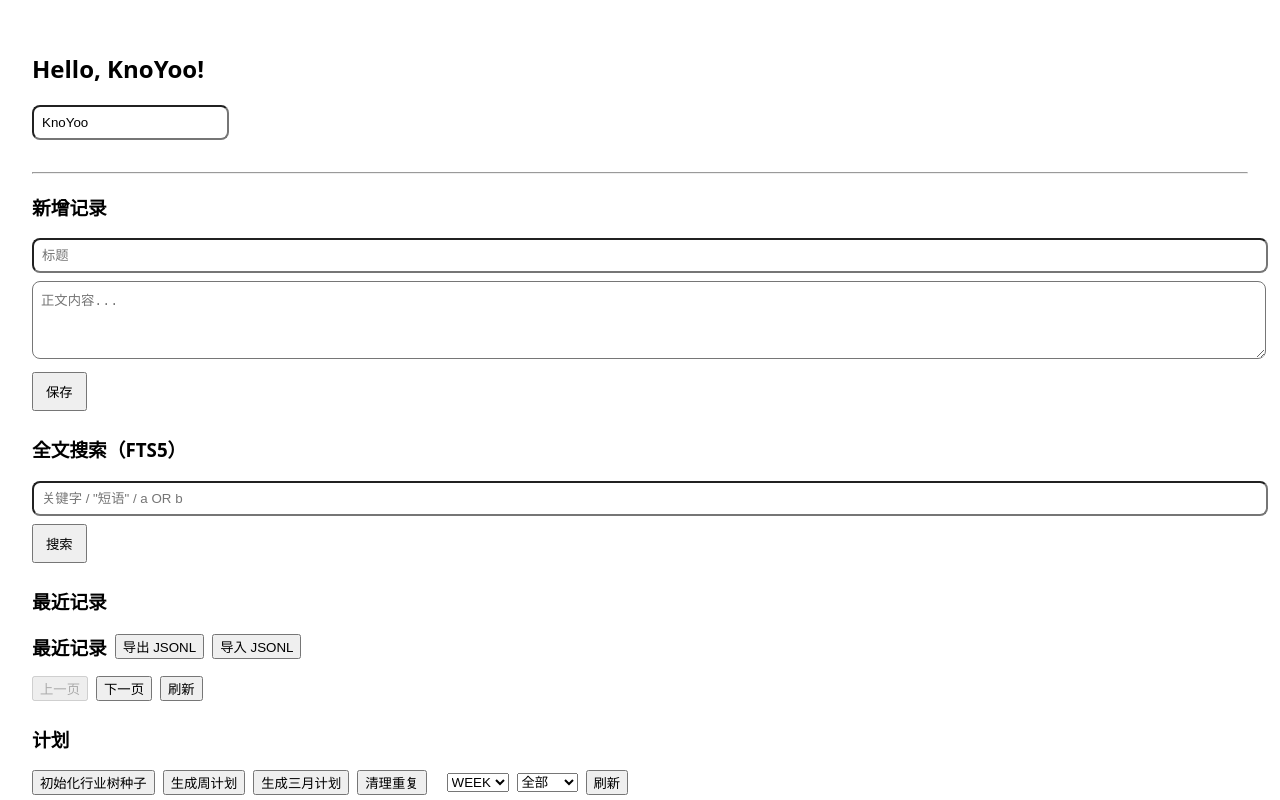
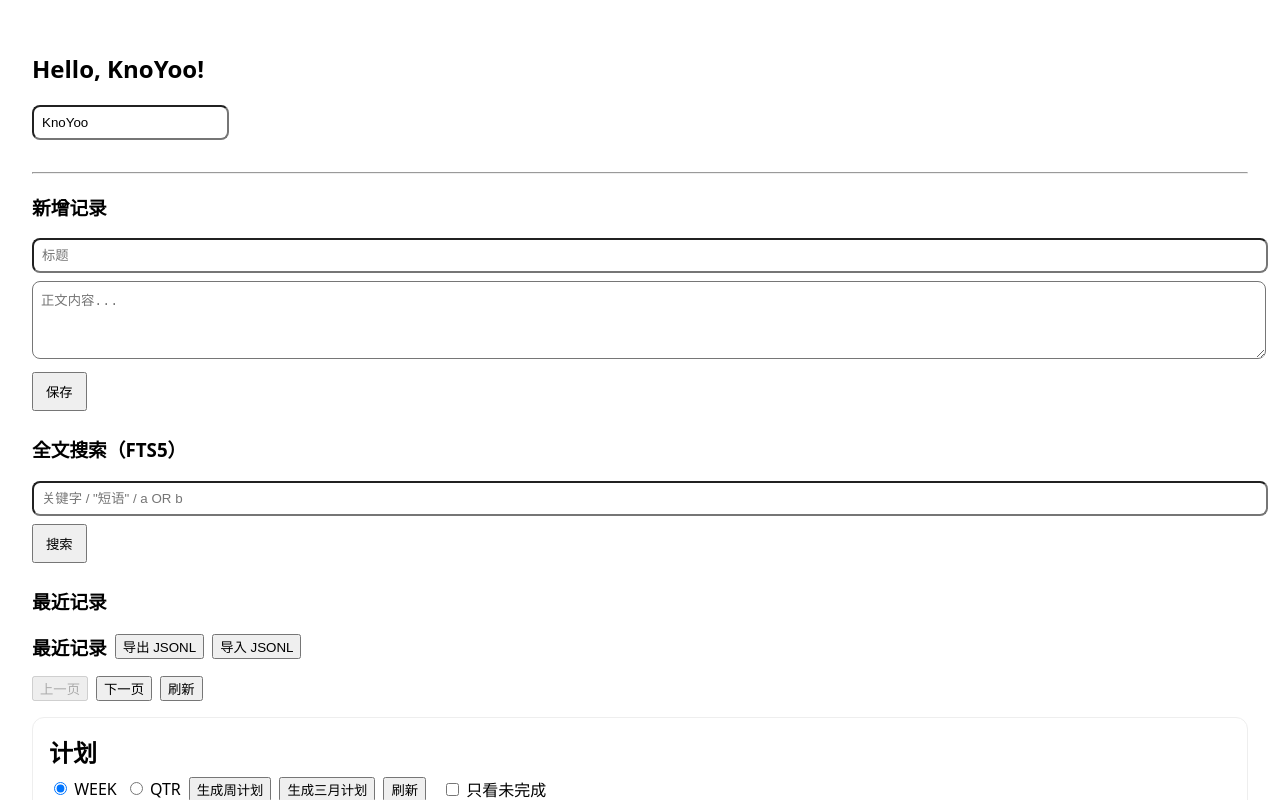
Before and after one commit to Temp1258/KnoYoo, a React (Vite) app in the folder apps/desktop/: page / in a window 1280 px wide. Shown: the top 800 px of the page. Built offline with nearby package versions, Linux system fonts and the light colour scheme.

Commit message:
chore(ui): remove legacy plan panel; keep new PlanPanel only

```diff
--- a/apps/desktop/src/App.tsx
+++ b/apps/desktop/src/App.tsx
@@ -288,6 +288,7 @@ export default function App() {
     const [tasks, setTasks] = useState<PlanTask[]>([]);
     const [loading, setLoading] = useState(false);
     const [msg, setMsg] = useState("");
+    const [onlyTodo, setOnlyTodo] = useState(false);
 
     // 编辑状态
     const [editId, setEditId] = useState<number | null>(null);
@@ -299,7 +300,8 @@ export default function App() {
       setLoading(true);
       setMsg("");
       try {
-        const res = (await invoke("list_plan_tasks", { horizon })) as PlanTask[];
+        const args = onlyTodo ? { horizon, status: "TODO" } : { horizon };
+        const res = (await invoke("list_plan_tasks", args)) as PlanTask[];
         setTasks(res);
       } catch (e: any) {
         setMsg(String(e));
@@ -307,7 +309,7 @@ export default function App() {
         setLoading(false);
       }
     }
-    useEffect(() => { load(); }, [horizon]);
+    useEffect(() => { load(); }, [horizon, onlyTodo]);
 
     async function gen(h: "WEEK" | "QTR") {
       setLoading(true);
@@ -356,6 +358,12 @@ export default function App() {
       await load();
     }
 
+    function isOverdue(t: PlanTask) {
+      if (!t.due || t.status === "DONE") return false;
+      const today = new Date().toISOString().slice(0, 10); // YYYY-MM-DD
+      return t.due < today;
+    }
+
     return (
       <div style={{ padding: 16, border: "1px solid #eee", borderRadius: 12, marginTop: 16 }}>
         <h2 style={{ margin: "0 0 8px" }}>计划</h2>
@@ -371,6 +379,13 @@ export default function App() {
           <button onClick={() => gen("WEEK")} disabled={loading}>生成周计划</button>
           <button onClick={() => gen("QTR")} disabled={loading}>生成三月计划</button>
           <button onClick={load} disabled={loading}>刷新</button>
+          <label style={{ marginLeft: 8 }}>
+            <input
+              type="checkbox"
+              checked={onlyTodo}
+              onChange={(e) => setOnlyTodo(e.target.checked)}
+            /> 只看未完成
+          </label>
         </div>
 
         {msg && <div style={{ marginBottom: 8, fontSize: 12, opacity: 0.8 }}>{msg}</div>}
@@ -404,7 +419,12 @@ export default function App() {
                         </div>
                         <div style={{ fontSize: 12, opacity: 0.8 }}>
                           {`min: ${t.minutes ?? "-"}`}
-                          {t.due ? ` • due: ${t.due}` : ""}
+                          {t.due ? (
+                            <>
+                              {" • due: "}
+                              <span style={{ color: isOverdue(t) ? "#d32f2f" : "inherit" }}>{t.due}</span>
+                            </>
+                          ) : ""}
                           {typeof t.skill_id === "number" ? ` • skill: ${t.skill_id}` : ""}
                         </div>
                       </>
@@ -535,75 +555,8 @@ export default function App() {
       </div>
 
       {/* ---- 计划区块（新增） ---- */}
-      <h3 style={{ marginTop: 24 }}>计划</h3>
-      <div style={{ display: "flex", gap: 8, alignItems: "center", marginBottom: 8 }}>
-        <button onClick={onSeedIndustry}>初始化行业树种子</button>
-        <button onClick={() => onGenerate("WEEK")}>生成周计划</button>
-        <button onClick={() => onGenerate("QTR")}>生成三月计划</button>
-
-        <button onClick={async () => {
-          const n = await invoke<number>("cleanup_plan_duplicates", { horizon: planHorizon });
-          alert(`已清理重复：${n} 条`);
-          await loadPlans();
-        }}>清理重复</button>
-
-        <select
-          value={planHorizon}
-          onChange={(e) => { const v = e.target.value as "WEEK" | "QTR"; setPlanHorizon(v); loadPlans(v, planFilter); }}
-          style={{ marginLeft: 12 }}
-        >
-          <option value="WEEK">WEEK</option>
-          <option value="QTR">QTR</option>
-        </select>
-
-        <select
-          value={planFilter}
-          onChange={(e) => { const v = e.target.value as "ALL"|"TODO"|"DONE"; setPlanFilter(v); loadPlans(planHorizon, v); }}
-        >
-          <option value="ALL">全部</option>
-          <option value="TODO">TODO</option>
-          <option value="DONE">DONE</option>
-        </select>
-
-        <button onClick={() => loadPlans()}>刷新</button>
-      </div>
-
-      <ul style={{ marginTop: 8 }}>
-        {plans.map(t => (
-          <li key={t.id} style={{ marginBottom: 10, display: "flex", gap: 8, alignItems: "center" }}>
-            <input type="checkbox" checked={t.status === "DONE"} onChange={() => toggleDone(t)} />
-            <div style={{ flex: 1 }}>
-              <div style={{ fontWeight: 600 }}>{t.title}</div>
-              <div style={{ fontSize: 12, opacity: 0.7 }}>
-                {t.horizon} · {t.minutes} 分钟{t.due ? ` · 截止 ${t.due}` : ""}
-              </div>
-            </div>
-            <span style={{
-              fontSize: 12,
-              padding: "2px 6px",
-              borderRadius: 6,
-              background: t.status === "DONE" ? "#e6ffed" : "#fffbe6",
-              border: "1px solid #ddd"
-            }}>
-              {t.status}
-            </span>
-            <button onClick={async () => {
-              const title = window.prompt("新标题：", t.title) ?? t.title;
-              const minutesStr = window.prompt("分钟数：", String(t.minutes)) ?? String(t.minutes);
-              const due = window.prompt("截止日期(YYYY-MM-DD，可留空)：", t.due ?? "") ?? (t.due ?? "");
-              const minutes = parseInt(minutesStr || "0", 10) || 0;
-              await invoke("update_plan_task", { id: t.id, title, minutes, due: due || null });
-              await loadPlans();
-            }}>编辑</button>
-            <button onClick={async () => {
-              if (confirm("删除这条任务？")) {
-                await invoke("delete_plan_task", { id: t.id });
-                await loadPlans();
-              }
-            }} style={{ marginLeft: 6 }}>删除</button>
-          </li>
-        ))}
-      </ul>
+      {/* 旧计划区块已删除，仅保留新 PlanPanel */}
+      <PlanPanel />
 
       {/* ---- 周报简版区块 ---- */}
       <h3 style={{ marginTop: 24 }}>周报简版</h3>
@@ -625,7 +578,6 @@ export default function App() {
         </div>
       )}
       <DebugCounts />
-      <PlanPanel />
       <RadarPanel />
     </div>
   );
```
